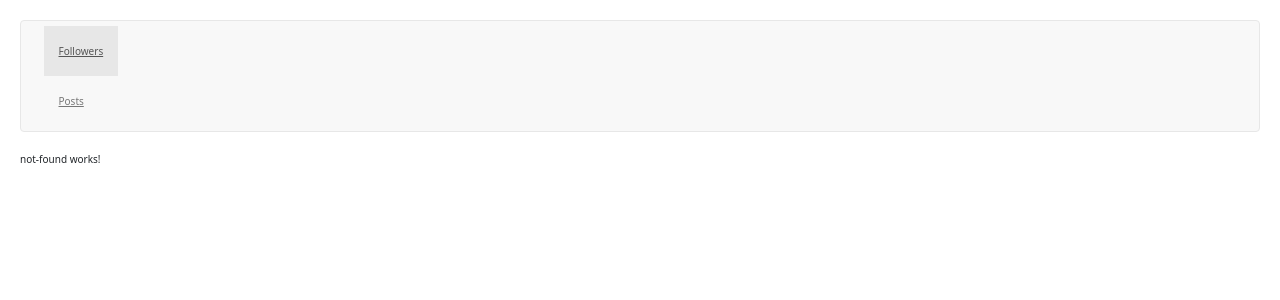
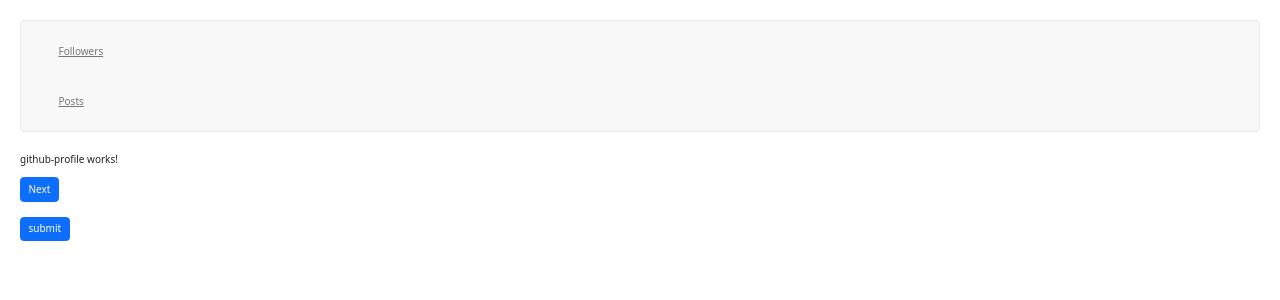
Before and after one commit to Kayhan-Kashi/AngularDemo, an Angular app: page /followers/1/1 in a window 1280 px wide. Shown: the top 300 px of the page. Built offline with nearby package versions, Linux system fonts and the light colour scheme.

Commit message:
14020827

```diff
--- a/src/app/app.module.ts
+++ b/src/app/app.module.ts
@@ -84,7 +84,7 @@ const appRoutes: Routes = [
         component: HomeComponent
       },
       {
-        path: 'followers/:username',
+        path: 'followers/:id/:username',
         component: GithubProfileComponent
       },
       {
--- a/src/app/github-followers/github-followers.component.html
+++ b/src/app/github-followers/github-followers.component.html
@@ -6,7 +6,7 @@
     </div>
     <div class="media-body">
       <h4 class="media-heading">
-        <a [routerLink]="['/followers', follower.id]">{{ follower.login }}</a>
+        <a [routerLink]="['/followers', follower.id, follower.login]">{{ follower.login }}</a>
       </h4>
       <a href="follower.html_url">{{ follower.html_url }}</a>
     </div>
--- a/src/app/github-followers/github-followers.component.ts
+++ b/src/app/github-followers/github-followers.component.ts
@@ -1,5 +1,7 @@
 import { Component, OnInit } from '@angular/core';
 import { GithubFollowersService } from '../services/github-followers.service';
+import { ActivatedRoute } from '@angular/router';
+import { Observable, combineLatest, merge, map, switchMap } from 'rxjs';
 
 @Component({
   selector: 'github-followers',
@@ -10,11 +12,22 @@ export class GithubFollowersComponent implements OnInit{
   followers: any[];
 
 
-  constructor(private service: GithubFollowersService) {
+  constructor(
+    private route: ActivatedRoute,
+    private service: GithubFollowersService) {
+  }
+
+  ngOnInit(): void {
+    combineLatest([
+      this.route.paramMap,
+      this.route.queryParamMap])
+    .pipe(
+      switchMap(combined => {
+        let id =  combined[0].get('id');
+        let page =  combined[1].get('page');
+        return this.service.getAll();
+      }))
+    .subscribe(followers => this.followers = followers);
 
   }
-  ngOnInit(): void {
-    this.service.getAll()
-    .subscribe(followers => this.followers = followers)
-  }
 }
--- a/src/app/github-profile/github-profile.component.html
+++ b/src/app/github-profile/github-profile.component.html
@@ -1 +1,5 @@
 <p>github-profile works!</p>
+<button [routerLink]="['/followers', 1234]" class="btn btn-primary" >Next</button>
+<br/>
+<br/>
+<button class="btn btn-primary" (click)="submit()" >submit</button>
--- a/src/app/github-profile/github-profile.component.ts
+++ b/src/app/github-profile/github-profile.component.ts
@@ -1,10 +1,39 @@
-import { Component } from '@angular/core';
+import { Component, OnInit } from '@angular/core';
+import { Router } from '@angular/router';
 
 @Component({
   selector: 'app-github-profile',
   templateUrl: './github-profile.component.html',
   styleUrls: ['./github-profile.component.css']
 })
-export class GithubProfileComponent {
+export class GithubProfileComponent implements OnInit{
 
+  constructor(private route: Router) {
+
+  }
+
+
+  submit() {
+    console.log(1);
+    //this.route.navigate(['/followers', 1]);   //if we had required parameters
+    this.route.navigate(['/followers'], {
+      queryParams: {page: 1, order: 'newest'}
+    });
+  }
+  // constructor(private route: ActivatedRoute) {
+
+  // }
+  ngOnInit(): void {
+    // let id = this.route.snapshot.paramMap.get('id');
+    // console.log(id);
+    // let username = this.route.snapshot.paramMap.get('username');
+    // console.log(username);
+
+    // console.log("on init")
+    // this.route.paramMap
+    // .subscribe(params => {
+    //   let id = params.get('id');
+    //   console.log(id);
+    // });
+  }
 }
--- a/src/app/navbar/navbar.component.html
+++ b/src/app/navbar/navbar.component.html
@@ -2,8 +2,9 @@
     <div class="container-fluid">
         <div class="collapse navbar-collapse">
             <ul class="nav navbar-nav">
-                <li class="active"><a routerLink="/followers">Followers</a></li>
-                <li><a routerLink="/posts">Posts</a></li>
+                <li routerLinkActive="active"><a routerLink="/followers"
+                    [queryParams]="{ page:1, order: 'newest'}">Followers</a></li>
+                <li routerLinkActive="active"><a routerLink="/posts">Posts</a></li>
             </ul>
         </div>
     </div>
```
Also changed, not shown: 1 other file (tests, documents, lock files or other folders).
